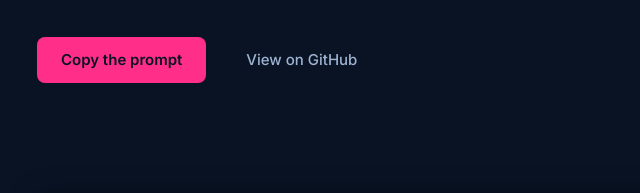
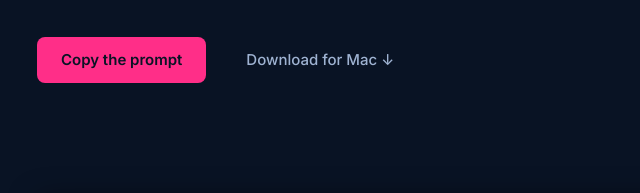
Before and after one commit to drea-omni/starship_os, a plain HTML site: page index.html in a window 1280 px wide. Shown: the part 578-771 px from the top of the page, 243-883 px from the left. Drawn offline with nearby package versions, Linux system fonts and the light colour scheme.

Commit message:
Wire in v1.0.0 DMG download link on launch page
Co-Authored-By: Claude Sonnet 4.6 <noreply@anthropic.com>

```diff
--- a/index.html
+++ b/index.html
@@ -79,8 +79,7 @@
       <p class="text-lg text-[#9FB3D2] max-w-[560px] mb-10">A self-contained prompt that interviews you, designs an AI crew that fits your actual life, names it after a universe you pick, and builds the whole operating system &mdash; boot menu, officers, and a memory spine that survives every rebuild.</p>
       <div class="flex flex-col sm:flex-row gap-4">
         <button id="hero-copy-btn" class="bg-[#FF2E88] text-[#091324] text-[15px] font-semibold px-6 py-3 rounded-lg hover:bg-[#FF5BA3] active:bg-[#E61E73] active:scale-[0.98] transition-all cursor-pointer">Copy the prompt</button>
-        <!-- TODO: point this at your repo, or delete if not publishing the source -->
-        <a href="#" class="text-[#9FB3D2] hover:text-[#E6ECF5] hover:underline text-[15px] font-medium px-6 py-3 transition-colors">View on GitHub</a>
+        <a href="https://github.com/drea-omni/starship_os/releases/download/v1.0.0/Starship.Omni.OS-1.0.0-arm64.dmg" class="text-[#9FB3D2] hover:text-[#E6ECF5] hover:underline text-[15px] font-medium px-6 py-3 transition-colors">Download for Mac ↓</a>
       </div>
     </section>
 
```
